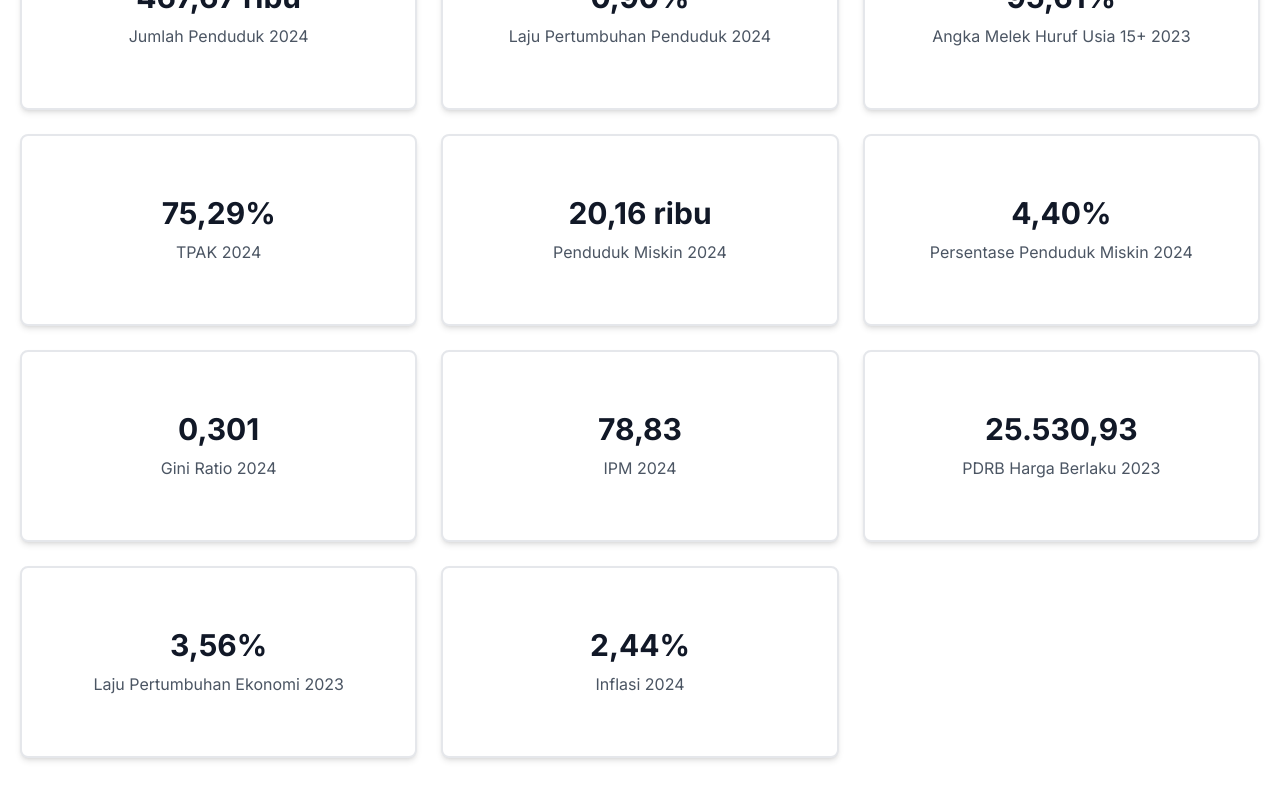
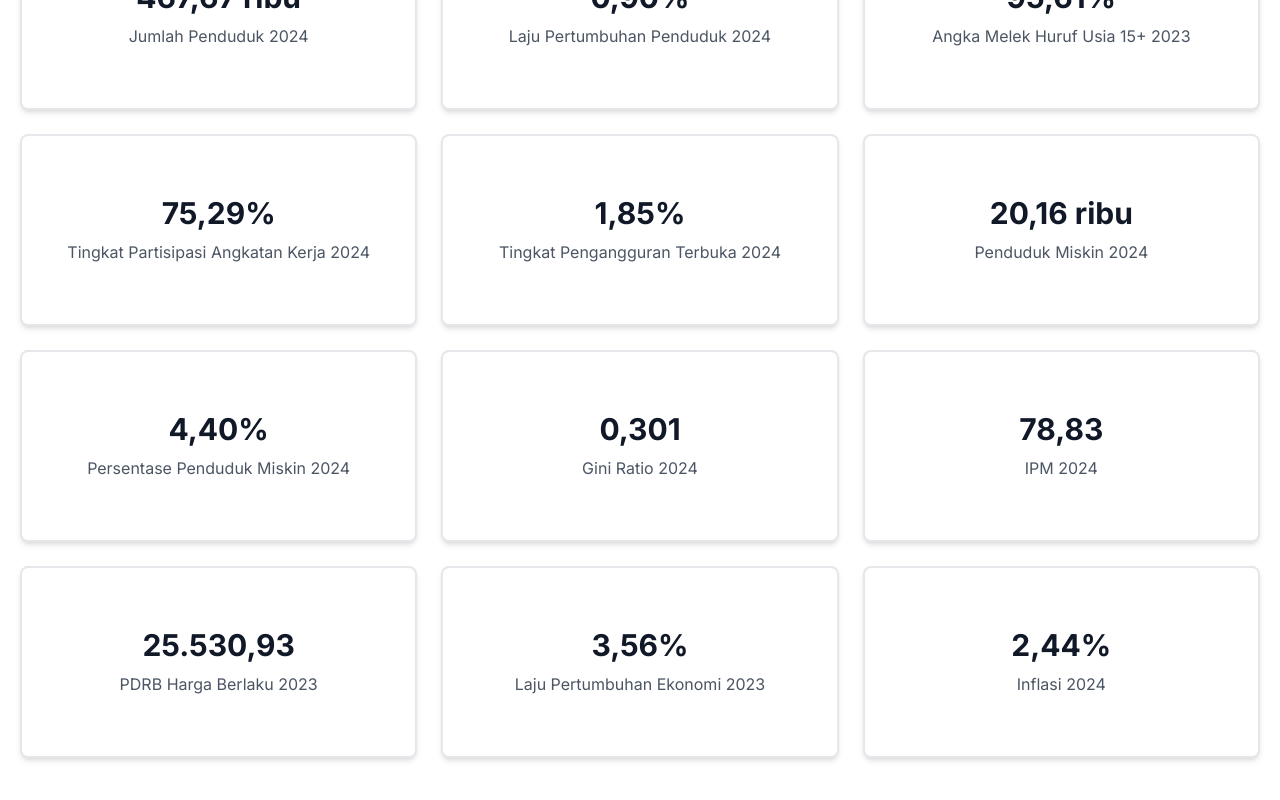
Before and after one commit to zendaokaofficial/pst-from-anywhere, a Next.js app: page / in a window 1280 px wide. Shown: the part 1136-1936 px from the top of the page. Built offline with nearby package versions, Linux system fonts and the light colour scheme.

Commit message:
Update Content.jsx
Penambahan TPT 2024

```diff
--- a/src/app/components/Content.jsx
+++ b/src/app/components/Content.jsx
@@ -15,8 +15,12 @@ const StatsSection = () => {
       value: "95,61%"
     },
     {
-      title: "TPAK 2024",
+      title: "Tingkat Partisipasi Angkatan Kerja 2024",
       value: "75,29%"
+    },
+     {
+      title: "Tingkat Pengangguran Terbuka 2024",
+      value: "1,85%"
     },
     {
       title: "Penduduk Miskin 2024",
```
